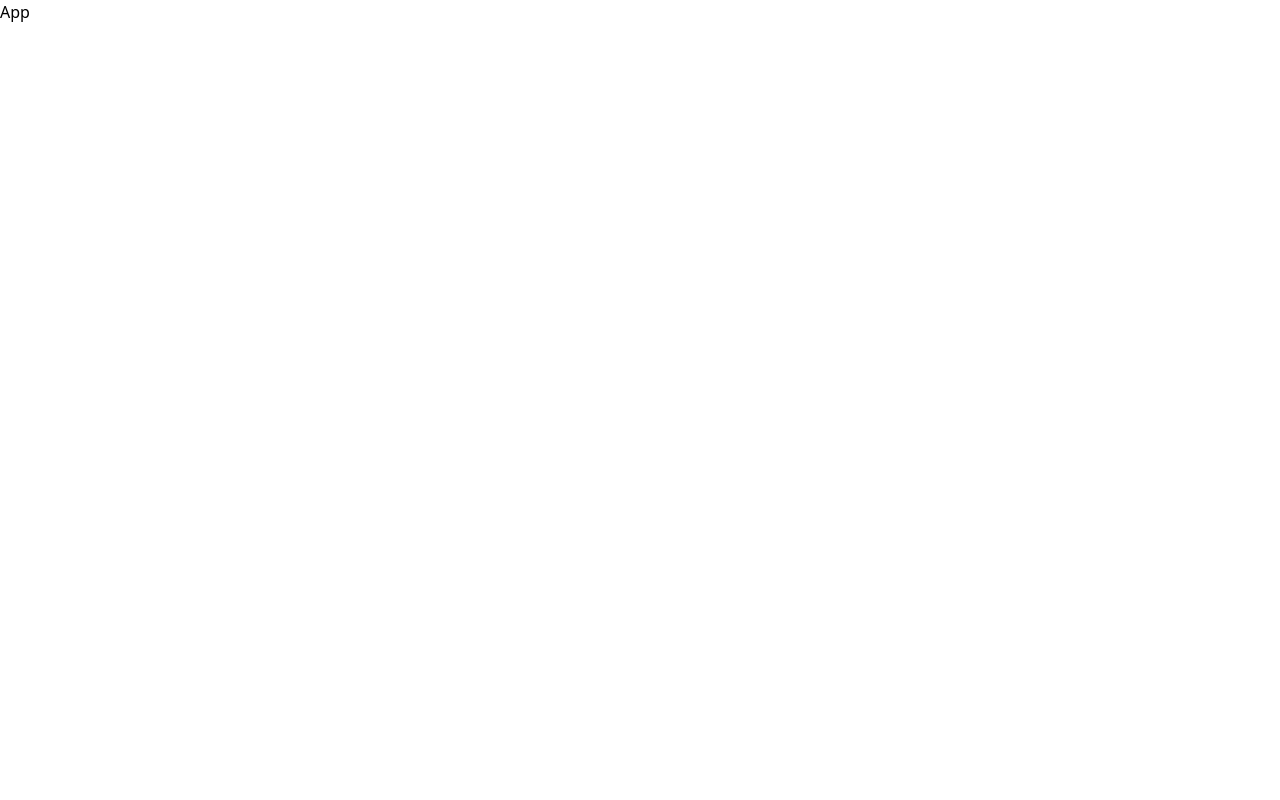
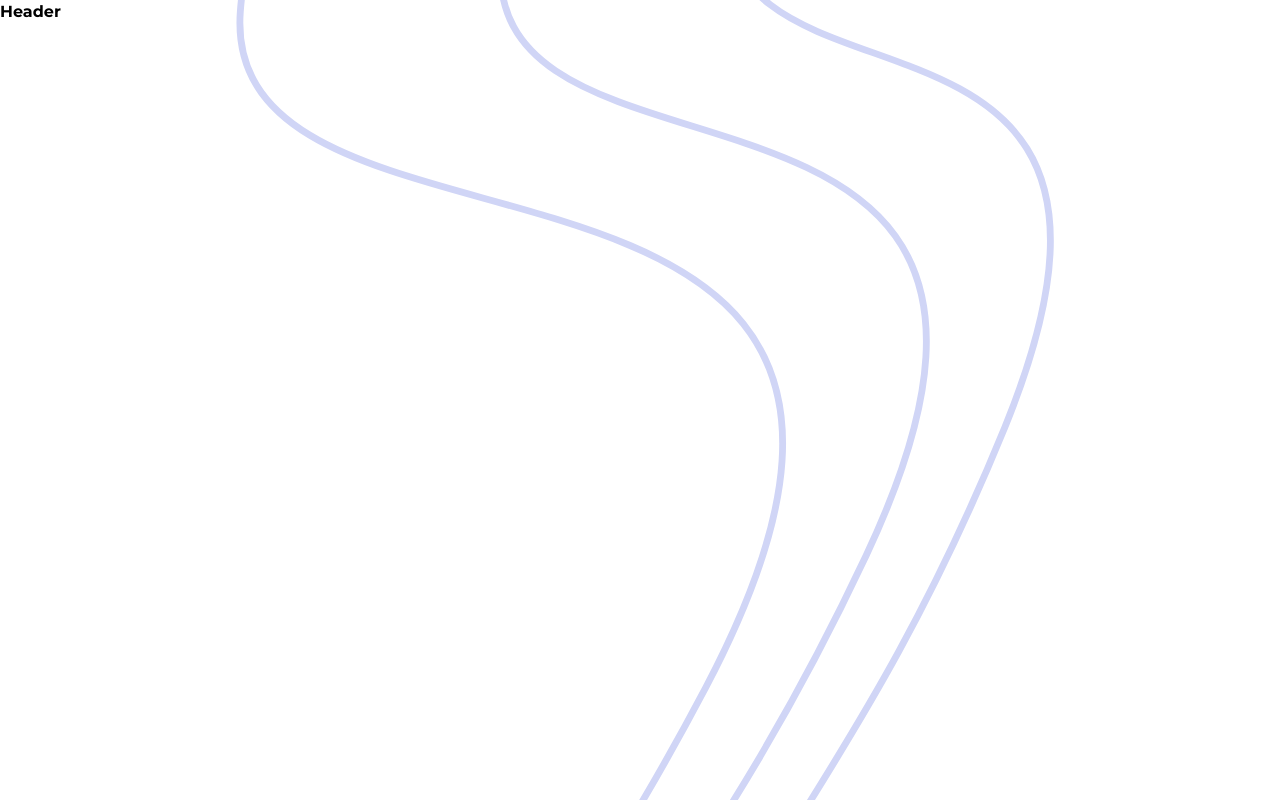
Before and after one commit to ronaldlamdev/pricing-plan, a React (Vite) app: page / in a window 1280 px wide. Built offline with nearby package versions, Linux system fonts and the light colour scheme.

Commit message:
set font and background

```diff
--- a/src/App.tsx
+++ b/src/App.tsx
@@ -1,8 +1,10 @@
-import React from 'react'
+import Header from './components/Header'
 
 const App = () => {
   return (
-    <div>App</div>
+    <div>
+      <Header />
+    </div>
   )
 }
 
--- /dev/null
+++ b/src/components/Header.tsx
@@ -0,0 +1,9 @@
+import React from 'react'
+
+const Header = () => {
+  return (
+    <div>Header</div>
+  )
+}
+
+export default Header
--- a/src/index.css
+++ b/src/index.css
@@ -14,3 +14,10 @@
   --grayishBlue: #6d708d;
   --darkGrayishBlue: #494c5f;
 }
+
+body {
+  font-family: 'Montserrat', sans-serif;
+  background: url('./assets/images/bg-top.svg') no-repeat;
+  background-size: cover;
+  background-position: 195px -50px;
+}
```
